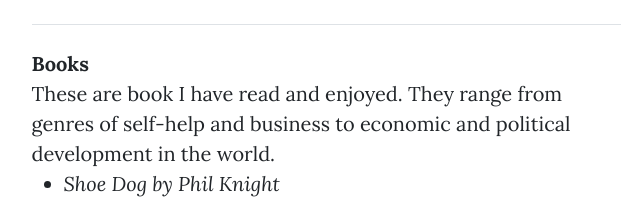
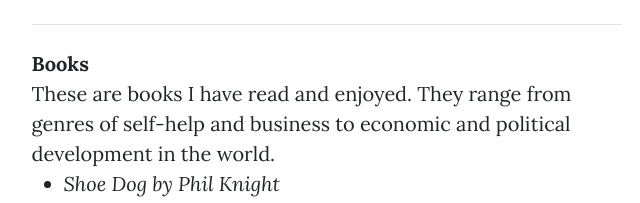
Before and after one commit to liao002/chickensandwich, a plain HTML site: page index.html in a window 1280 px wide. Shown: the part 1799-2002 px from the top of the page, 314-954 px from the left. Drawn offline with nearby package versions, Linux system fonts and the light colour scheme.

Commit message:
Add files via upload

```diff
--- a/index.html
+++ b/index.html
@@ -90,7 +90,7 @@
                     <hr class="my-4" />
 
                     <a class="bold">Books</a><br>
-                    <a>These are book I have read and enjoyed. They range from genres of self-help and business to economic and political development in the world.</a><br>
+                    <a>These are books I have read and enjoyed. They range from genres of self-help and business to economic and political development in the world.</a><br>
                     <span class="italic"><ul>
                         <li>Shoe Dog by Phil Knight</li>
                         <li>Daring Greatly by Brené Brown</li>
```
